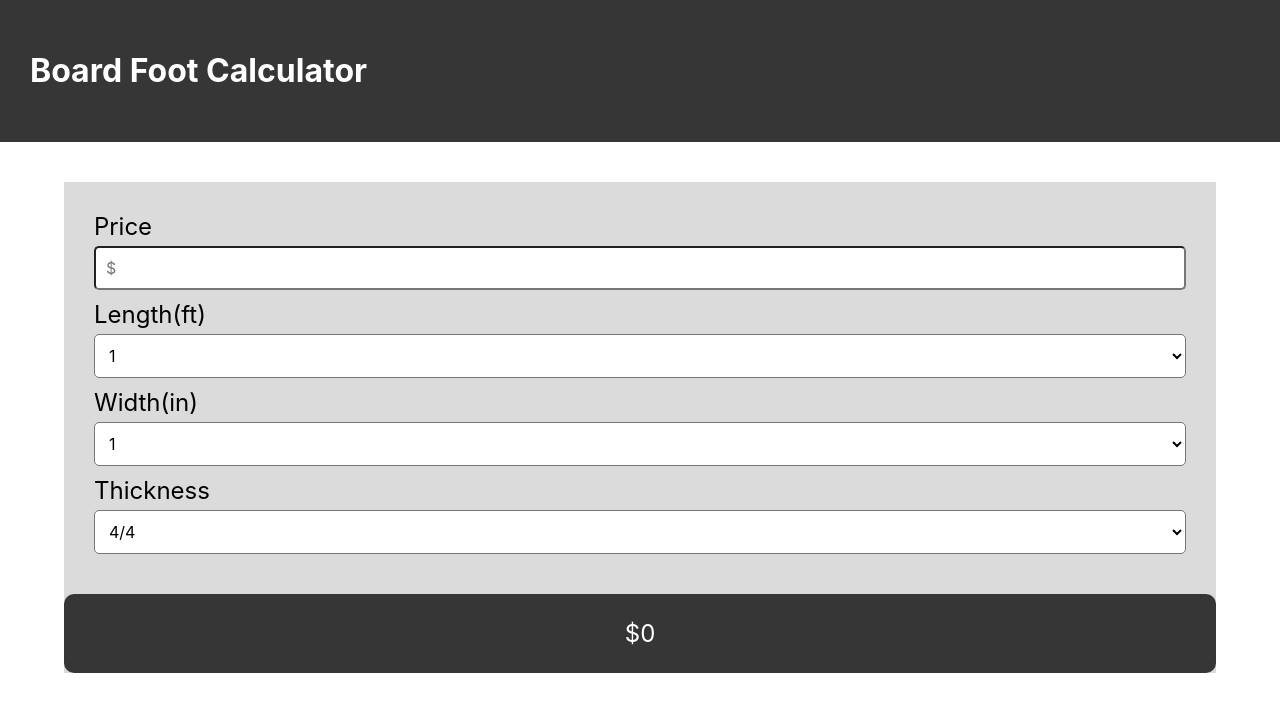
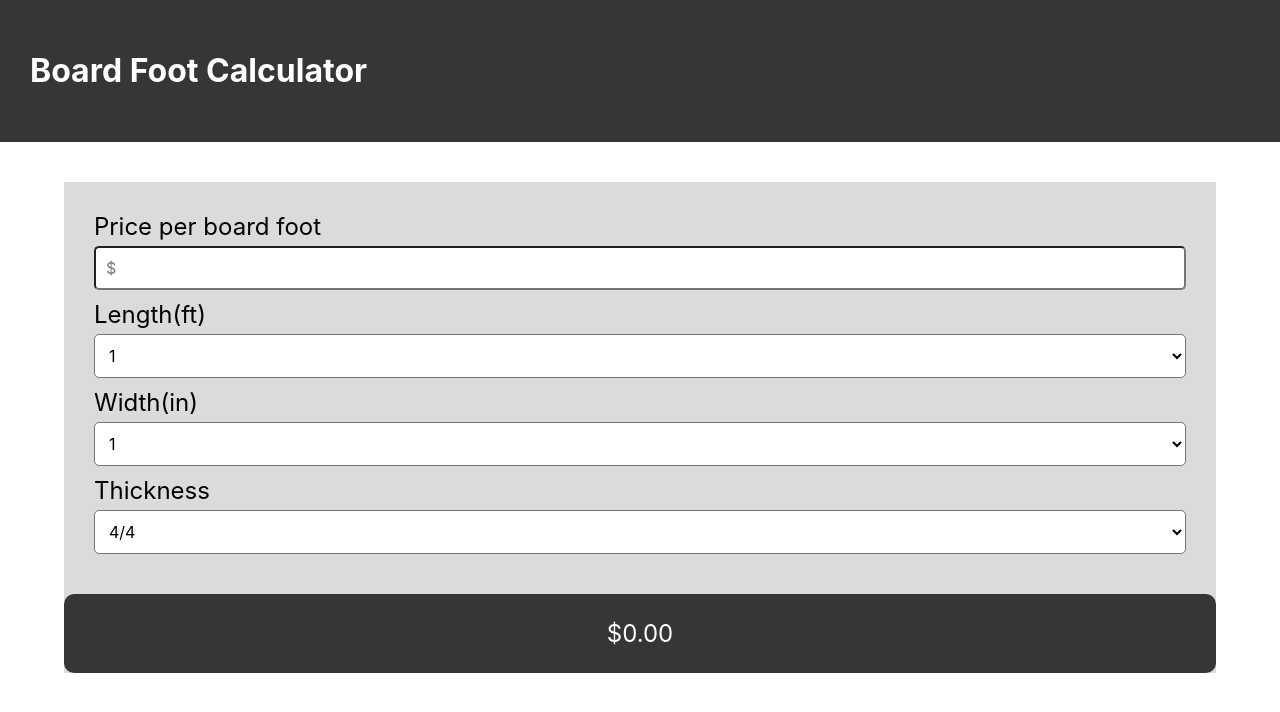
Before and after one commit to clyde30/board-foot-calc, a React (Create React App) app: page / in a window 1280 px wide. Shown: the top 712 px of the page. Built offline with nearby package versions, Linux system fonts and the light colour scheme.

Commit message:
display amount as two decimals

```diff
--- a/src/App.js
+++ b/src/App.js
@@ -11,7 +11,7 @@ export default function App() {
   const [thickness, setThickness] = useState();
   const [price, setPrice] = useState();
   const bf = calculateBoardFeet(width, length, thickness);
-  let amount = (bf * price) || 0;
+  let amount = ((bf * price) || 0).toFixed(2);
 
   return (
     <div className="App">
@@ -22,7 +22,7 @@ export default function App() {
         <div className="inputs-container">
           <div className="input">
             <div>
-              <label>Price</label>
+              <label>Price per board foot</label>
             </div>
             <div>
               <input type="number" placeholder="$" value={price} onChange={e => setPrice(e.target.value)}/>
```
